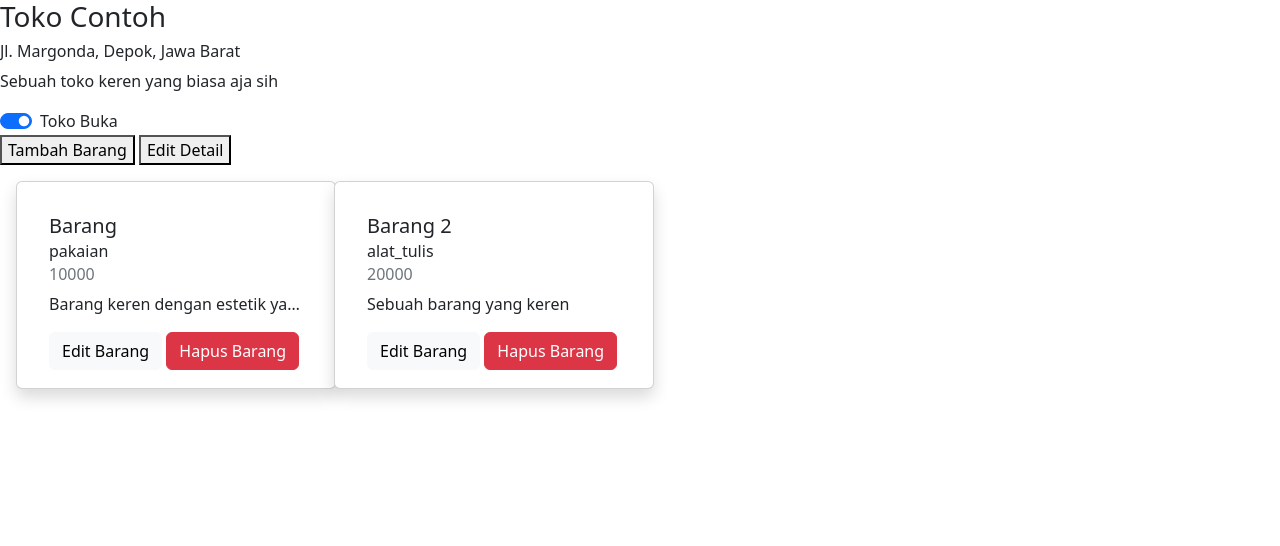
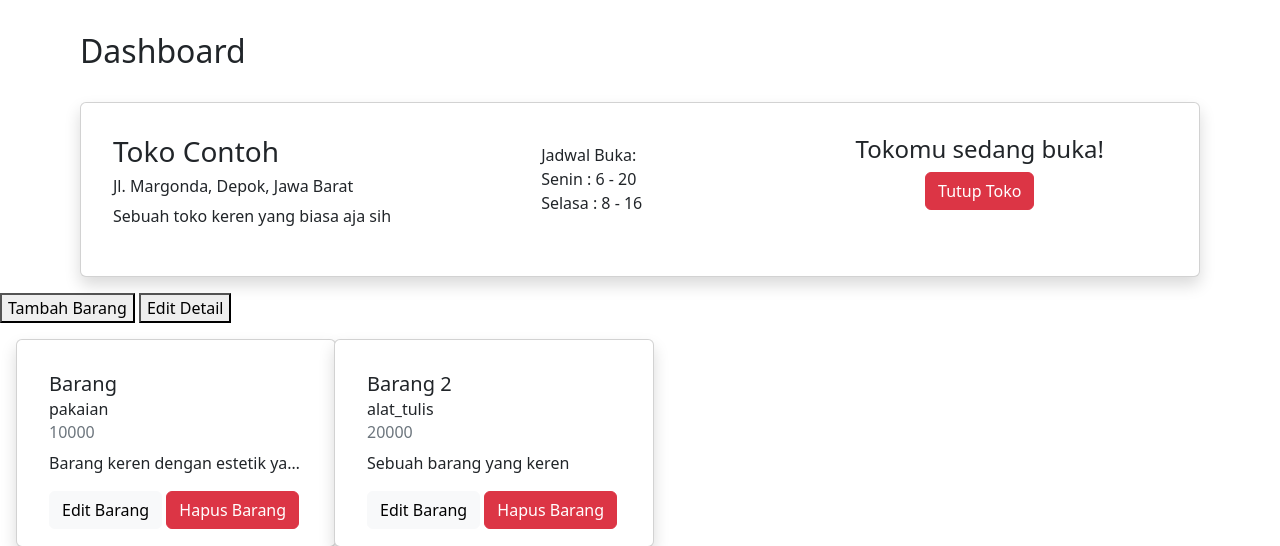
Before and after one commit to PBPF05/jajan-id, a Django app: template dashboard/templates/dashboard.html in a window 1280 px wide. Shown: the top 546 px of the page. Run offline with Django 4.2, Linux system fonts and the light colour scheme; the template is opened without the code that fills it: values that come from a table or form of the project are taken from there, others are empty; data comes from the database, SQL or seed files in the repository.

Commit message:
Toggle for buka and start working on css things

```diff
--- a/dashboard/templates/dashboard.html
+++ b/dashboard/templates/dashboard.html
@@ -1,23 +1,26 @@
 {% extends 'base.html' %}
 
+{% load static %}
 {% block meta %}
 <title>Dashboard</title>
+<link rel="stylesheet" href="{% static 'css/dashboard.css' %}">
 {% endblock meta %}
 
 {% block content %}
 
 <head>
-
 </head>
 
 <body>
     {% if toko is None %}
+    <img src="../assets/store.png">
     <h3>Halo, {{ nama_pengguna }}</h3>
     <h5>Ingin membuka toko?</h5>
     <button>Buka toko</button>
     <button>Logout</button>
     {% else %}
-    <div id="tokoDiv">
+    <h2 id="dashboardTitle">Dashboard</h2>
+    <div class="card shadow d-flex flex-row mb-3" id="tokoDiv">
     </div>
     <div id="rowBtn">
         <button id="btnAddBarang" data-bs-toggle="modal" data-bs-target="#quickAddModal">Tambah Barang</button>
@@ -86,14 +89,34 @@
             dataType: "json",
             success: function (res) {
                 for (let item of res) {
-                    htmlString += `\n<h3>${item.fields.nama}</h3>
+                    htmlString += `\n<div class="p-2 flex-fill" id = "detailToko">
+                    <h3>${item.fields.nama}</h3>
                     <h6>${item.fields.lokasi}, ${item.fields.kota}, ${item.fields.provinsi}</h6>
-                    <p>${item.fields.deskripsi}</p>
-                    <div class="form-check form-switch" method="POST">
+                    <p class="text-wrap">${item.fields.deskripsi}</p>
+                    </div>
+                    <div class="p-3 flex-fill" id="jadwalBukaToko">
+                    <p>Jadwal Buka:<br>
+                    {% for sch in jadwal %}
+                        {{sch.hari}} : {{sch.jam_buka}} - {{sch.jam_tutup}}<br>
+                    {% endfor %}
+                    </p>
+                    </div>
+                    <div class="p-2 flex-fill text-center">
+                        {% if toko.buka %}
+                        <h4>Tokomu sedang buka!</h4>
+                        {% else %}
+                        <h4>Tokomu sedang tutup :(</h4>
+                        {% endif %}
+                    <form action="{% url 'dashboard:state_toko' %}" class="form-check form-switch" id="formBukaTutup"
+                    method="POST">
                         {% csrf_token %}
-  <input class="form-check-input" type="checkbox" id="flexSwitchCheckDefault" checked = ${item.fields.buka}>
-  <label class="form-check-label" for="flexSwitchCheckDefault">Toko Buka</label>
-</div>`
+                        {% if toko.buka %}
+                        <button type="submit" class="btn btn-danger" id="btnBukaTutup">Tutup Toko</button>
+                        {% else %}
+                        <button type="submit" class="btn btn-success" id="btnBukaTutup">Buka Toko</button>
+                        {% endif %}
+                    </form>
+                    </div>`
                     $('#tokoDiv').html(htmlString);
                 }
 
@@ -128,12 +151,39 @@
         })
     }
 
-    $("#flexSwitchCheckDefault").change(function () {
-        $.post("/dashboard/bukatutup/", {
-            buka: this.checked,
-            csrfmiddlewaretoken: '{{ csrf_token }}'
+    $("#btnBukaTutup").submit(function(e){
+        e.preventDefault()
+
+        let bukaTutup = $("#btnBukaTutup").hasClass("btn btn-danger") ? "Buka":"Tutup"
+        let trim = $.trim(bukaTutup)
+        let buka = !(trim == "Buka")
+
+
+        $.ajax({
+            url: "{% url 'dashboard:state_toko' %}",
+            type: "POST",
+            data: {'buka': buka},
+            dataType: "json",
+            success: function (res){
+                if(trim == "Buka"){
+                    $("#btnBukaTutup").replaceWith(`<button type="submit" class="btn btn-success" id="btnBukaTutup">Buka Toko</button>`);
+                }else{
+                    $("#btnBukaTutup").replaceWith(`<button type="submit" class="btn btn-danger" id="btnBukaTutup">Tutup Toko</button>`);
+                }
+                refreshPage();
+            }
         })
     })
+    // $("#flexSwitchCheckDefault").change(function () {
+    //     $.ajax({
+    //         url: "{% url 'dashboard:state_toko' %}",
+    //         type: "POST",
+    //         dataType: "json",
+    //         success: function (res){
+    //             if($("#flexSwitchCheckDefault").ha)
+    //         }
+    //     })
+    // })
 
     function tambahBarang() {
         fetch("/dashboard/tambah/", {
@@ -148,6 +198,6 @@
     }
 
     document.getElementById("tambahSubmit").onclick = tambahBarang
-    $(document).ready(refreshPage())
+    refreshPage()
 </script>
 {% endblock content %}
--- a/dashboard/urls.py
+++ b/dashboard/urls.py
@@ -1,6 +1,5 @@
 from django.urls import path
-from dashboard.views import show_dashboard, show_data_json, show_barang_json, buka_tutup_toko;
-# tambah_barang, quick_add_Barang;
+from dashboard.views import show_dashboard, show_data_json, show_barang_json, buka_tutup_toko, quick_add_Barang;
 
 app_name = 'dashboard'
 
@@ -9,6 +8,6 @@ urlpatterns = [
     path('', show_dashboard, name='show_dashboard'),
     path('json/', show_data_json, name='show_json'),
     path('barang/json/', show_barang_json, name='show_barang_json'),
-    path('bukatutup/', buka_tutup_toko, name="state_toko")
-    # path('tambah/', quick_add_Barang, name="tambah_barang")
+    path('bukatutup/', buka_tutup_toko, name='state_toko'),
+    path('tambah/', quick_add_Barang, name='tambah_barang')
 ]
--- a/dashboard/views.py
+++ b/dashboard/views.py
@@ -1,20 +1,24 @@
-from django.shortcuts import render
+from django.shortcuts import redirect, render
 from detail.models import Barang
 from katalog.models import Toko
+from detail.models import JadwalOperasi
 from django.core import serializers
 from django.core.exceptions import ObjectDoesNotExist
-from django.http import HttpResponse, HttpResponseNotFound
+from django.http import HttpResponse, HttpResponseNotFound, HttpResponseRedirect
 from dashboard.forms import TambahBarangForm
 # Create your views here.
 
 def show_dashboard(request):
     try:
-        toko = Toko.objects.get(pk = request.user.pk)
+        # toko = Toko.objects.get(pk = request.user.pk)
+        tokoUser = Toko.objects.get(pk = 3)
+        jadwal = JadwalOperasi.objects.filter(toko = tokoUser)
     except:
-        toko = None
+        tokoUser = None
     finally:
         context = {
-            'toko' : toko,
+            'toko' : tokoUser,
+            'jadwal' : jadwal,
             'nama_pengguna' : request.user.username
         }
         return render(request, 'dashboard.html', context)
@@ -29,10 +33,14 @@ def show_barang_json(request):
 
 def buka_tutup_toko(request):
     toko = Toko.objects.get(pk = 3)
-    buka = request.POST.get('buka', None)
-    toko.buka = buka
-    toko.save()
-    return HttpResponse(b"CREATED", status = 201)
+    if(request.POST):
+        if(toko.buka):
+            toko.buka = False
+        else:
+            toko.buka = True
+        toko.save()
+        return redirect('dashboard:show_dashboard')
+    return HttpResponseNotFound()
 
 # def tambah_barang(request):
 #     submitted = False
@@ -50,15 +58,16 @@ def buka_tutup_toko(request):
 #                 submitted = True
 #     return HttpResponseNotFound()
 
-# def quick_add_Barang(request):
-#     if(request.POST):
-#         nama_barang = request.POST.get('nama')
-#         harga_barang = request.POST.get('harga')
-#         jenis_barang = request.POST.get('jenis')
-#         desc_barang = request.POST.get('deskripsi')
-#         toko_barang = request.GET.get('toko')
+def quick_add_Barang(request):
+    if(request.POST):
+        nama_barang = request.POST.get('nama')
+        harga_barang = request.POST.get('harga')
+        jenis_barang = request.POST.get('jenis')
+        desc_barang = request.POST.get('deskripsi')
+        toko_barang = Toko.objects.get(pk = 3)
 
-#         new_task = Barang(nama = nama_barang, harga = harga_barang, jenis = jenis_barang, deskripsi = desc_barang, toko = toko_barang)
-#         new_task.save()
-#         return HttpResponse(b"CREATED", status = 201)
-#     return HttpResponseNotFound()
+        new_task = Barang(nama = nama_barang, harga = harga_barang, jenis = jenis_barang,
+        deskripsi = desc_barang, toko = toko_barang)
+        new_task.save()
+        return HttpResponse(b"CREATED", status = 201)
+    return HttpResponseNotFound()
--- /dev/null
+++ b/static/css/dashboard.css
@@ -0,0 +1,19 @@
+#dashboardTitle{
+    margin-top: 2rem;
+    margin-left: 5rem;
+}
+
+#tokoDiv{
+    margin-top: 2rem;
+    margin-left: 5rem;
+    margin-right: 5rem;
+    padding: 1.5rem;
+}
+
+#detailToko{
+    max-width: 40%;
+}
+
+#formBukaTutup{
+    padding-left: 0;
+}
```
Also changed, not shown: dashboard/forms.py (+16 -0 lines).
